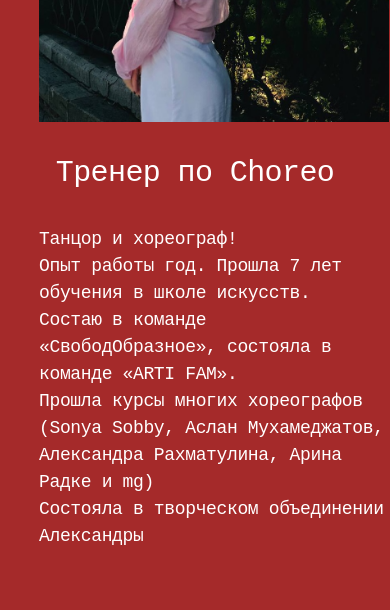
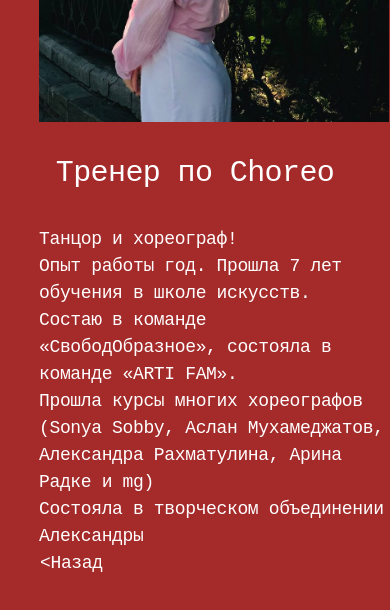
Before and after one commit to ko-tenka/dance2, a React (Vite) app: page /Sofi in a window 390 px wide. Shown: the part 400-1010 px from the top of the page. Built offline with nearby package versions, Linux system fonts and the light colour scheme.

Commit message:
release back

```diff
--- a/src/pages/Anastasi/Anastasi.tsx
+++ b/src/pages/Anastasi/Anastasi.tsx
@@ -1,4 +1,5 @@
 // import './Marina.css';
+import { Link } from 'react-router-dom';
 
 export default function Marina() {
   return (
@@ -15,6 +16,7 @@
 Как танцор принимала участие в масштабных мероприятиях ВДНХ, Лужники, ВТБ Арена, Главная сцена Кремля и тд. Работала с известными артистами: Григорий Лепс, Олег Газманов, Шаман, Татьяна Куртукова и тд.<br/>
 Давала творческие классы, как приглашенный хореограф в различных студиях. Ставила сольные постановки, проводила индивидуальные занятия, как по приемам импровизации, так и обучала хореографиям.<br/>
 Обучалась различным дисциплинам: народный, классический, эстрадный, современный танец, хип-хоп, high-heels, эксперементал, афро.</p>
+<Link to='/' className='back'> {'<'}Назад</Link>
       </div>
     </div>
   )
--- a/src/pages/Marina/Marina.tsx
+++ b/src/pages/Marina/Marina.tsx
@@ -1,4 +1,5 @@
 import './Marina.css';
+import { Link } from 'react-router-dom';
 
 export default function Marina() {
   return (
@@ -13,6 +14,8 @@
         Хореограф, педагог и основатель школы современного танца « Maze dance company» по направлению contemporary , modern, детский танец!  <br/>
         Ученики школы являются победителями чемпионата «Scala Champ-Fest» в 2023 году!  <br/>
         Обладатели многократных побед на всероссийских и международных конкурсах и фестивалей!</p>
+        <br/>
+           <Link to='/' className='back'> {'<'}Назад</Link>
       </div>
     </div>
   )
--- a/src/pages/News/News1/News1.css
+++ b/src/pages/News/News1/News1.css
@@ -10,6 +10,7 @@
     margin-top: -450px;
     width: 700px;
 }
+
 @media(max-width: 767px){
     .glav_news{
         height: 1000px;
@@ -24,4 +25,7 @@
         margin-top: 0px;
         width: 90%;
     }
+    .back{
+        padding-left: 40px;
+    }
 }
--- a/src/pages/News/News1/News1.tsx
+++ b/src/pages/News/News1/News1.tsx
@@ -1,4 +1,5 @@
 import './News1.css'
+import { Link } from 'react-router-dom';
 
 export default function News1() {
     return (
@@ -15,7 +16,11 @@
            Номер «погружение» лауреат 1 степени <br/>
            Номер «сказочная» лауреат 2 степени <br/>
            Номер «лесной житель» дипломант 1 степени</p>
+           <br/>
+           <Link to='/' className='back'> {'<'}Назад</Link>
           </div>
+
+
         </div>
       )
 }
--- a/src/pages/News/News2/News2.tsx
+++ b/src/pages/News/News2/News2.tsx
@@ -1,3 +1,5 @@
+import { Link } from 'react-router-dom';
+
 export default function News1() {
     return (
         <div className='glav_news'>
@@ -15,6 +17,8 @@
            Номер «птица» лауреат 2 степени <br/>
            Номер «погружение» лауреат 2 степени<br/>
            </p>
+           <br/>
+           <Link to='/' className='back'> {'<'}Назад</Link>
           </div>
         </div>
       )
--- a/src/pages/Sofi/Sofi.tsx
+++ b/src/pages/Sofi/Sofi.tsx
@@ -1,4 +1,5 @@
 // import './Marina.css';
+import { Link } from 'react-router-dom';
 
 export default function Marina() {
   return (
@@ -13,6 +14,7 @@
 Состаю в команде «СвободОбразное», cостояла в команде «ARTI FAM».<br/>
 Прошла курсы многих хореографов (Sonya Sobby, Аслан Мухамеджатов, Александра Рахматулина, Арина Радке и mg)<br/>
 Состояла в творческом объединении Александры</p>
+<Link to='/' className='back'> {'<'}Назад</Link>
       </div>
     </div>
   )
```
